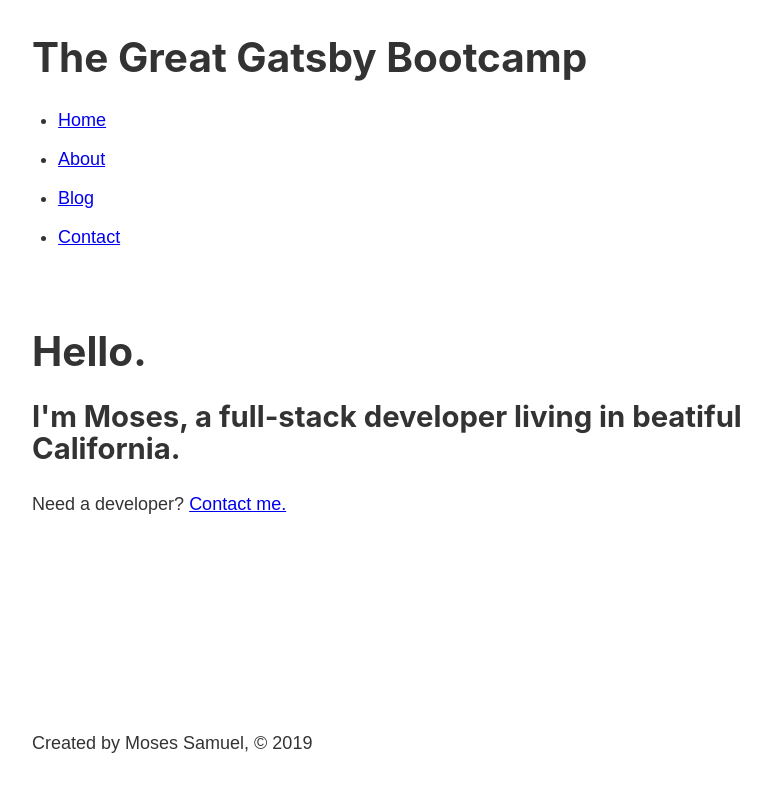
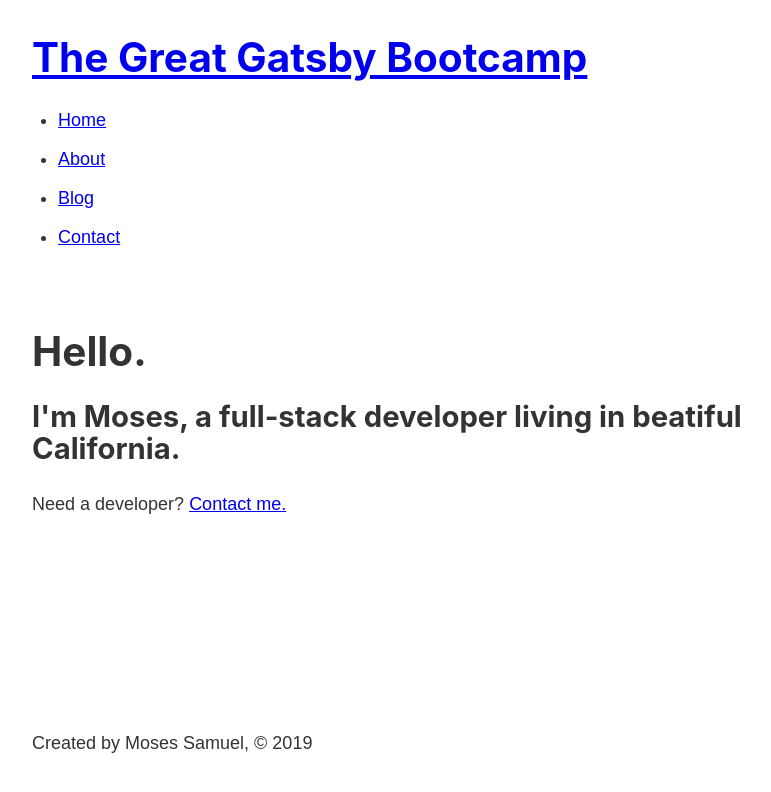
Before and after one commit to MosesSupposes/The-Great-Gatsby-Tutorial, a Gatsby site: page / in a window 1280 px wide. Shown: the whole page, without its empty margins (251-1022 px from the left). Built offline with nearby package versions, Linux system fonts and the light colour scheme; Gatsby itself is replaced by a stand-in of ours.

Commit message:
make title in header link to index page

```diff
--- a/src/components/header.js
+++ b/src/components/header.js
@@ -8,7 +8,11 @@
 export default function Header() {
     return (
         <header className={headerStyles.header}>
-            <h1>The Great Gatsby Bootcamp</h1>
+            <h1>
+                <Link to='/'>
+                    The Great Gatsby Bootcamp
+                </Link>
+            </h1>
             <nav>
                 <ul>
                     <li><Link to='/'>Home</Link></li>
```
